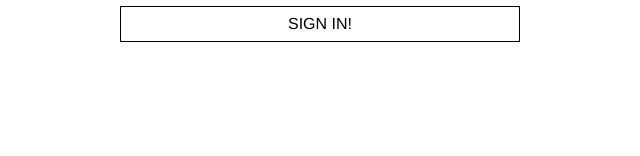
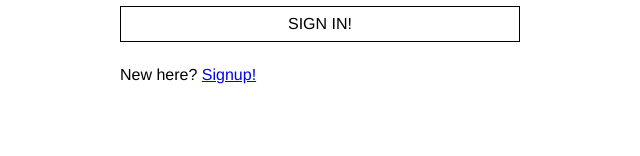
Before and after one commit to mmhuntsberry/todo-app-client, a React (Create React App) app: page / in a window 1280 px wide. Shown: the part 124-280 px from the top of the page, without its empty margins (320-960 px from the left). Built offline with nearby package versions, Linux system fonts and the light colour scheme.

Commit message:
chore: add signup link

```diff
--- a/src/Signin.js
+++ b/src/Signin.js
@@ -1,6 +1,6 @@
 import axios from "axios";
 import React, { useState } from "react";
-import { useNavigate } from "react-router-dom";
+import { Link, useNavigate } from "react-router-dom";
 
 export const Signin = (props) => {
   const [email, setEmail] = useState("");
@@ -8,6 +8,7 @@ export const Signin = (props) => {
   const navigate = useNavigate();
 
   return (
+    <>
       <form
         className="form"
         onSubmit={(e) => {
@@ -52,6 +53,10 @@ export const Signin = (props) => {
           />
         </label>
         <input className="submit" type="submit" value="Sign In!" />
+        <p>
+          New here? <Link to="/signup">Signup!</Link>
+        </p>
       </form>
+    </>
   );
 };
```
Lines whose indentation alone changed are shown as unchanged.
